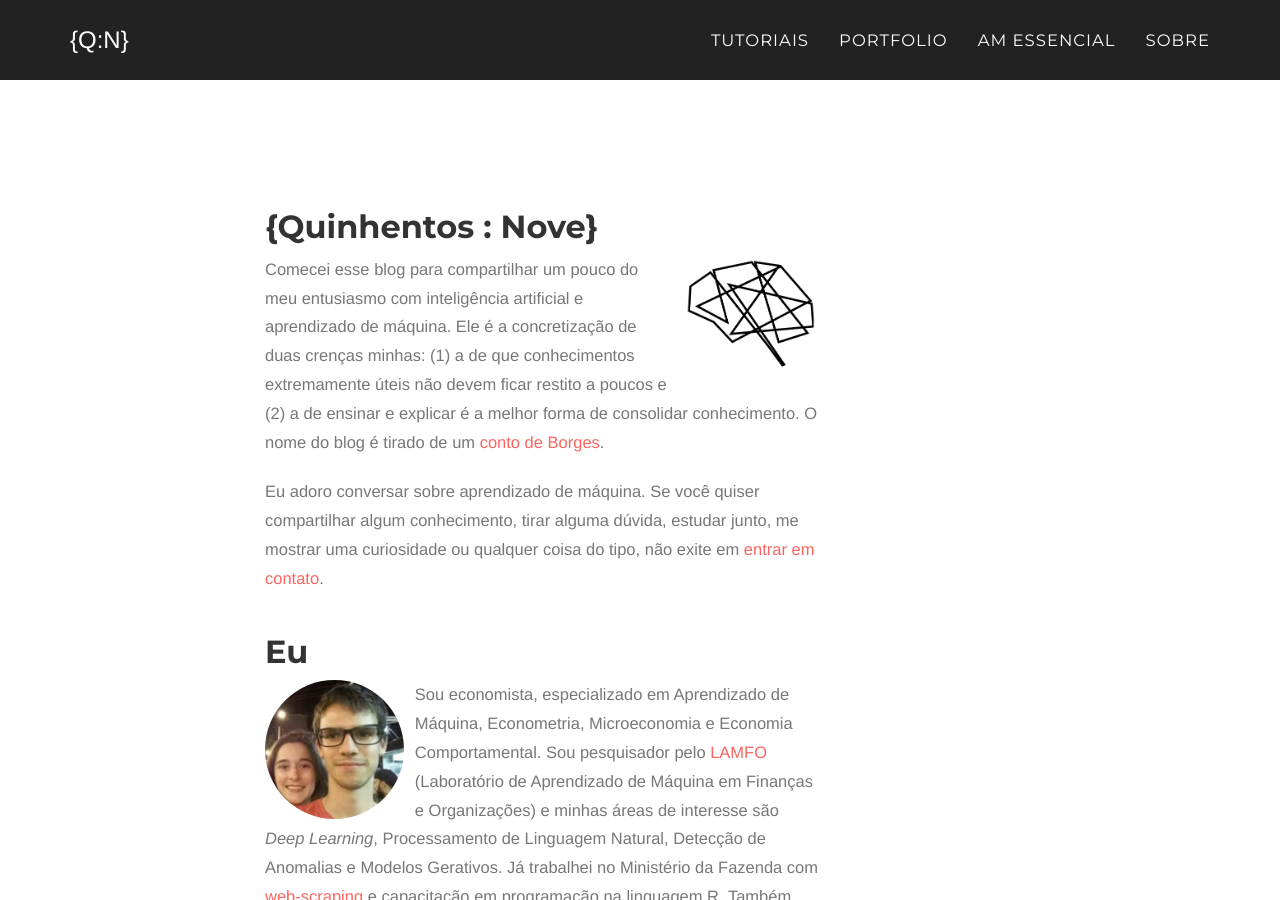
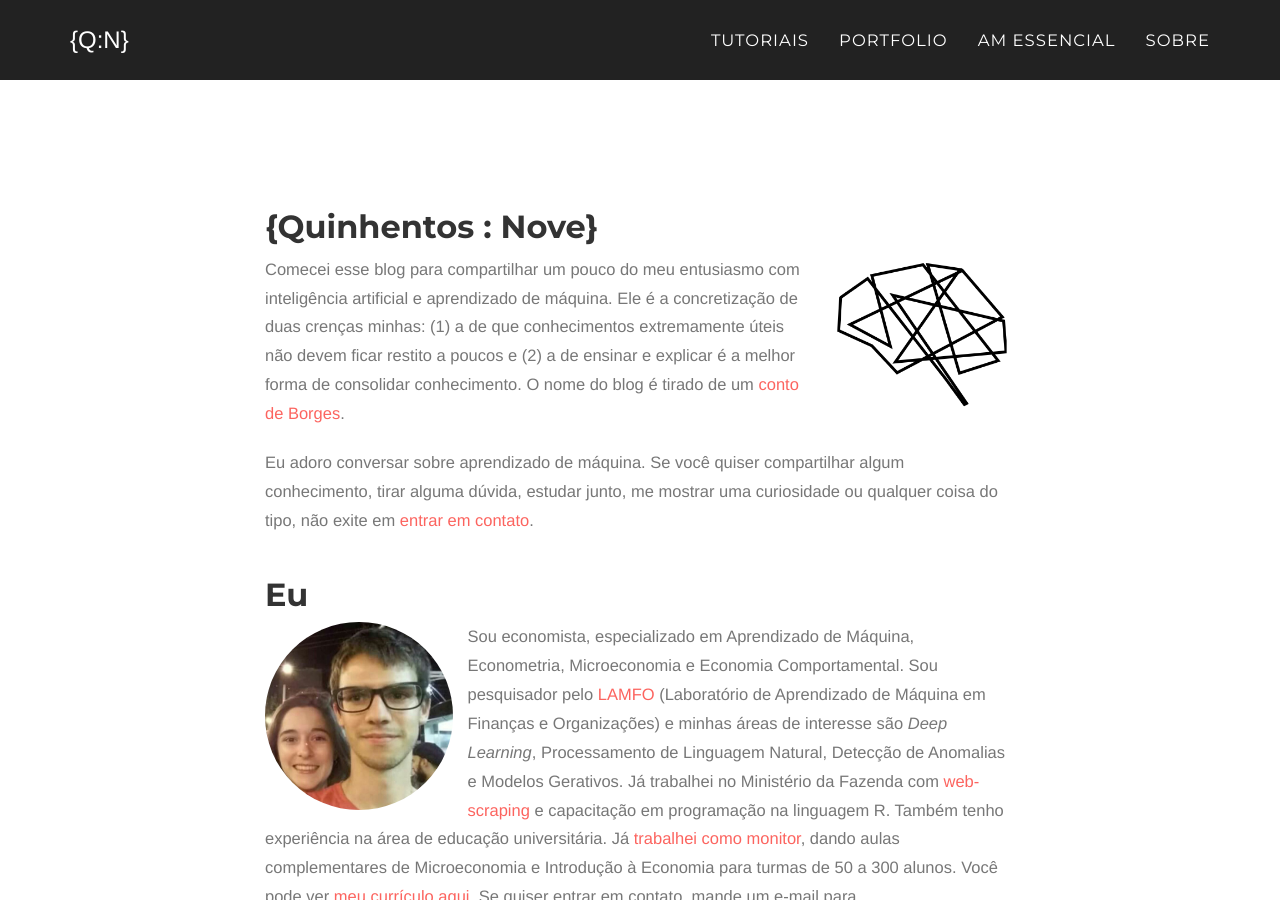
Before and after one commit to matheusfacure/matheusfacure.github.io, a Jekyll site: the page built from sobre.html, in a window 1280 px wide and 900 px high, scrolled down 587 px. Built offline with Jekyll 4.4.1, drawn with Linux system fonts in a browser that asks for light colours; some web fonts are replaced.

Commit message:
arruma css

```diff
--- a/_includes/about.html
+++ b/_includes/about.html
@@ -2,7 +2,7 @@
 <section id="about">
 
 <div class="row">
-    <div class="col-lg-9">
+    <div class="col-lg-12">
     <h2>{Quinhentos : Nove}</h2>
         <div class="text-muted"><img src="/img/logo.png" alt="logo" class="img-responsive img-circle pull-right" style="width:25%;margin-left:2%">
 
@@ -13,8 +13,6 @@
 </div>
 </div>
 
-<div class="row">
-<div class="col-lg-9">
 <h2>Eu</h2>
 <div class="text-muted">
 
@@ -24,11 +22,7 @@
 
 <p>Passo a maioria do meu tempo livre lendo livros de literatura e aprendendo coisas novas. Acho realmente fantástica a difusão de educação de qualidade que vem acontecendo nos últimos anos, com a popularização das aulas abertas na internet. Já perdi a conta de quantos cursos online assisti. Meus canais preferidos são o da <a href="http://oyc.yale.edu/">Universidade de Yale</a>, do <a href="https://ocw.mit.edu/index.htm">MIT</a> e o <a href="https://www.coursera.org/">Coursera</a>.
 </div>
-</div>
-</div>
 
-<div class="row">
-<div class="col-lg-9">
 <h2>Um Histórico Resumido</h2>
 <ul class="timeline">
     <li>
@@ -125,6 +119,4 @@
     </li>
 </ul>
 </div>
-</div>
-</div>
 </section>
```
